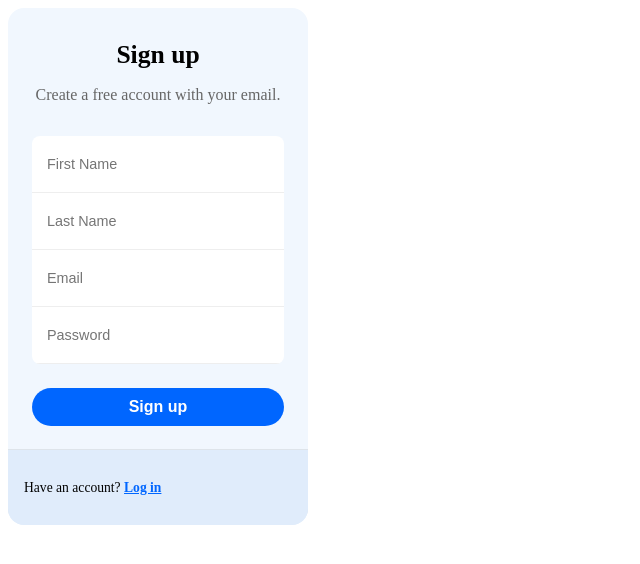
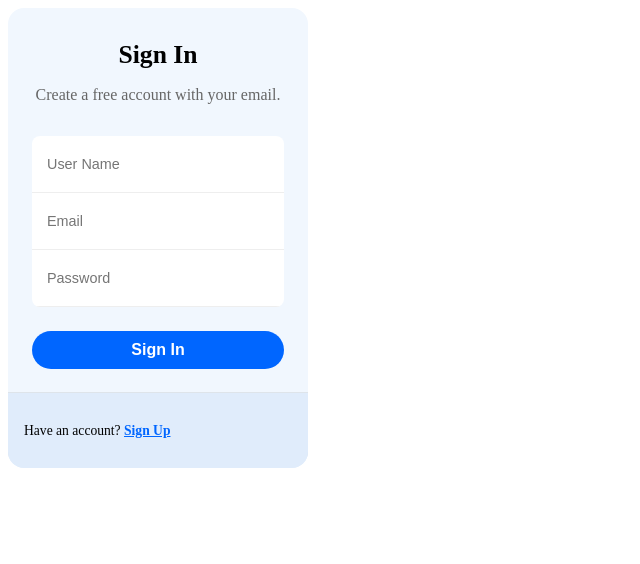
Before and after one commit to neeradian/github-open-source-contrib, a plain HTML site: page index.html in a window 1280 px wide. Shown: the whole page, without its empty margins (0-640 px from the left). Drawn offline with Linux system fonts and the light colour scheme.

Commit message:
changes in labels

```diff
--- a/index.html
+++ b/index.html
@@ -10,20 +10,19 @@
     <div class="container">
       <div class="form-box">
         <form class="form">
-          <span class="title">Sign up</span>
+          <span class="title">Sign In</span>
           <span class="subtitle">Create a free account with your email.</span>
           <div class="form-container">
-            <input type="text" class="input" placeholder="First Name" />
-            <input type="text" class="input" placeholder="Last Name" />
+            <input type="text" class="input" placeholder="User Name" />
             <input type="email" class="input" placeholder="Email" />
 
             <input type="password" class="input" placeholder="Password" />
 
           </div>
-          <button>Sign up</button>
+          <button>Sign In</button>
         </form>
         <div class="form-section">
-          <p>Have an account? <a href="">Log in</a></p>
+          <p>Have an account? <a href="">Sign Up</a></p>
         </div>
       </div>
     </div>
```
